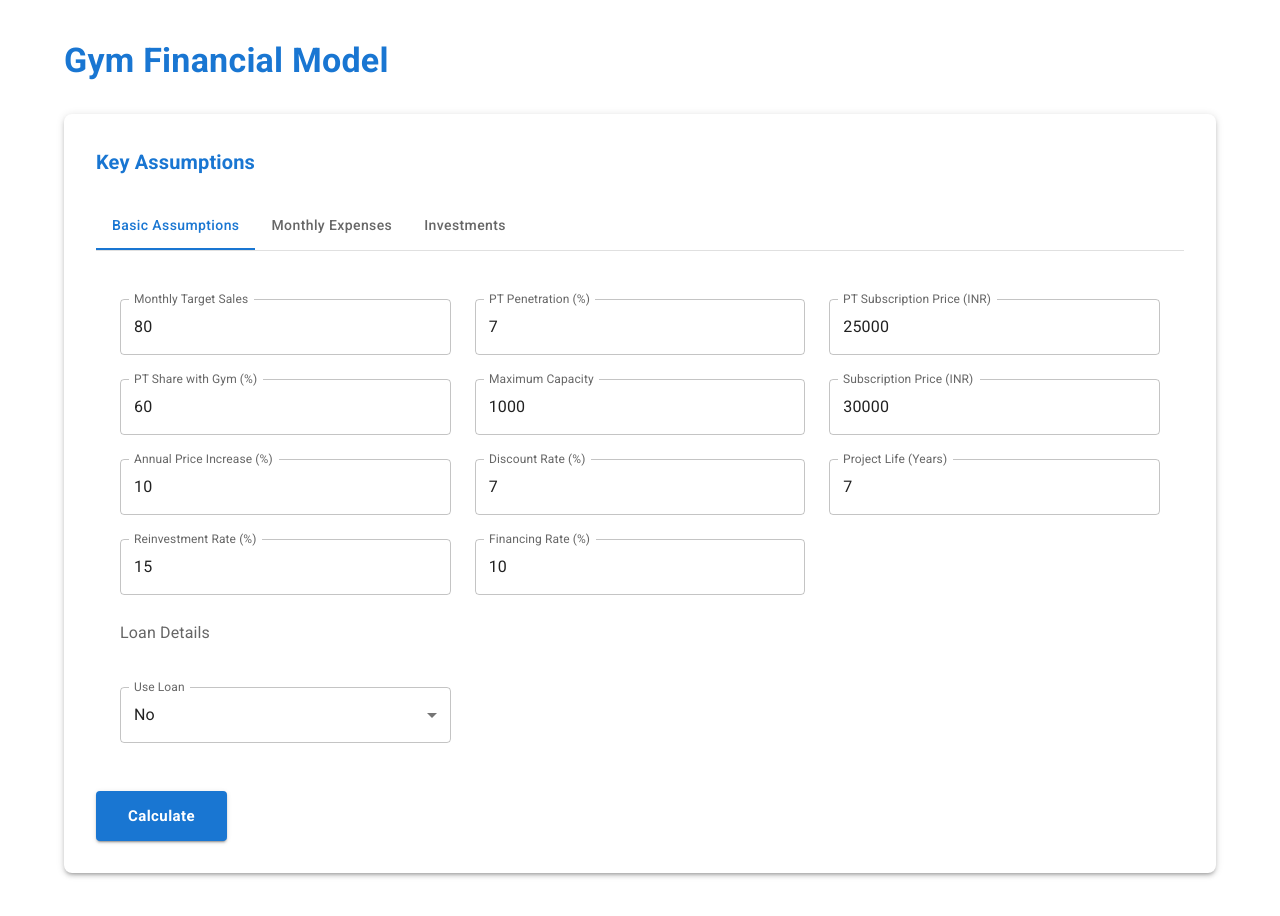
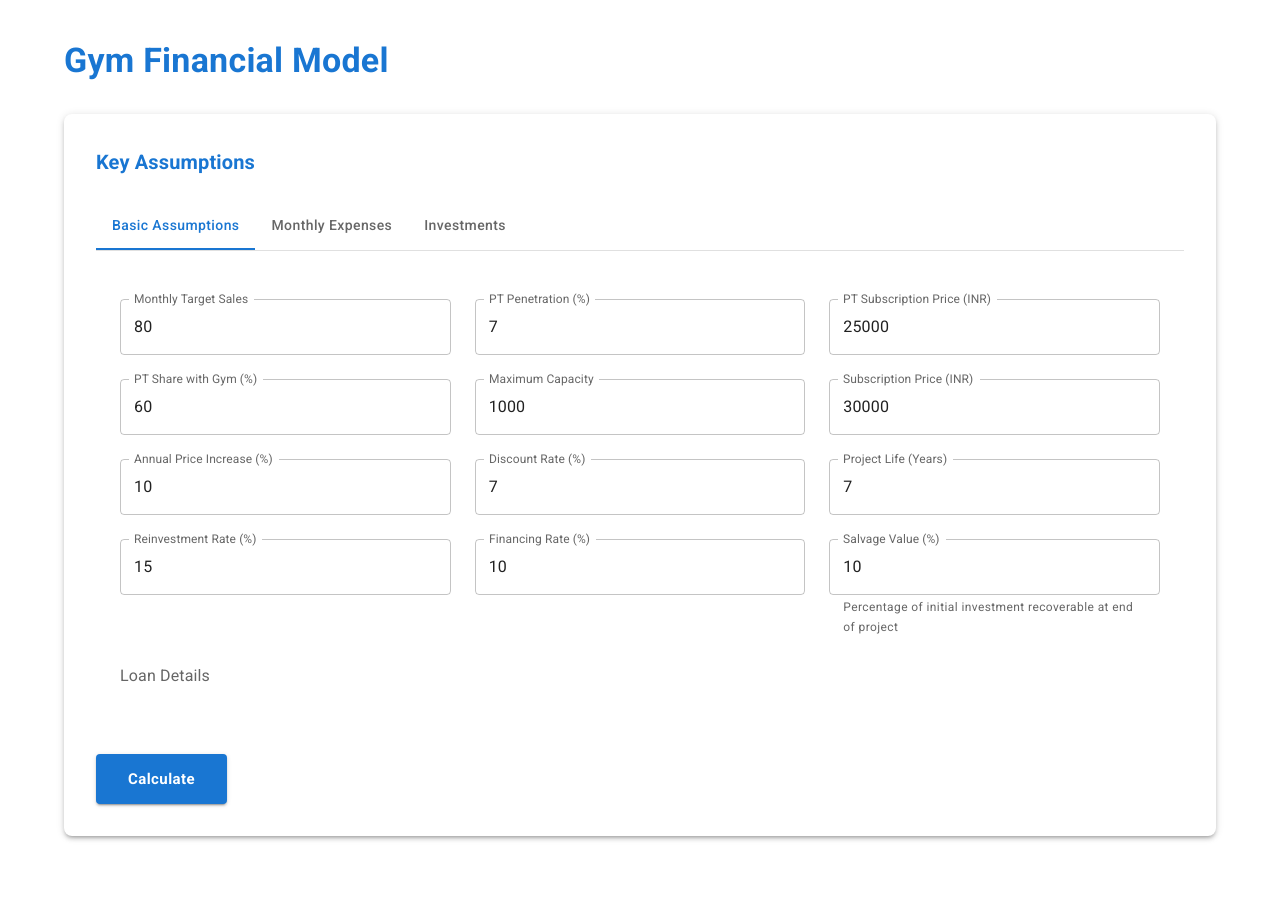
Before and after one commit to Mrfrozenthunder/finance_metrics, a React (Vite) app: page / in a window 1280 px wide. Shown: the top 916 px of the page. Built offline with nearby package versions, Linux system fonts and the light colour scheme.

Commit message:
salvage edit

```diff
--- a/src/App.tsx
+++ b/src/App.tsx
@@ -73,6 +73,7 @@ interface MonthlyData {
   loanInterest: number;
   loanPrincipal: number;
   loanBalance: number;
+  fcfPercentage: number;  // Add this new property
 }
 
 interface Asset {
@@ -161,6 +162,7 @@ const metrics = [
   { label: 'Loan Principal', key: 'loanPrincipal', format: true },
   { label: 'Loan Balance', key: 'loanBalance', format: true },
   { label: 'FCF', key: 'fcf', format: true },
+  { label: 'FCF %', key: 'fcfPercentage', percentage: true },  // Add this new metric
   { label: 'Cumulative FCF', key: 'cumulativeFcf', format: true },
   { label: 'DCF', key: 'dcf', format: true },
   { label: 'Cumulative DCF', key: 'cumulativeDcf', format: true },
@@ -278,7 +280,8 @@ const calculateMonthlyData = (assumptions: Assumptions, expenses: ExpenseItem[],
     emi: 0,
     loanInterest: 0,
     loanPrincipal: 0,
-    loanBalance: 0
+    loanBalance: 0,
+    fcfPercentage: 0
   });
 
   let totalMembers = 0;
@@ -352,6 +355,9 @@ const calculateMonthlyData = (assumptions: Assumptions, expenses: ExpenseItem[],
     const npv = fcf / Math.pow(1 + assumptions.discountRate / 100, t / 12);
     cumulativeNpv += npv;
 
+    // Calculate FCF percentage
+    const fcfPercentage = totalRevenue !== 0 ? (fcf / totalRevenue) * 100 : 0;
+
     data.push({
       month: `${date.getFullYear().toString().slice(-2)}-${String(date.getMonth() + 1).padStart(2, '0')}`,
       year,
@@ -383,7 +389,8 @@ const calculateMonthlyData = (assumptions: Assumptions, expenses: ExpenseItem[],
       dcf,
       cumulativeFcf,
       cumulativeDcf,
-      cumulativeNpv
+      cumulativeNpv,
+      fcfPercentage
     });
   }
 
@@ -719,21 +726,19 @@ function App() {
                   variant="outlined"
                 />
               </Grid>
-              <Grid item xs={12}>
-                <Typography variant="subtitle1" sx={{ mb: 2, color: '#666' }}>Loan Details</Typography>
-              </Grid>
               <Grid item xs={12} sm={6} md={4}>
                 <TextField
                   fullWidth
-                  label="Use Loan"
-                  select
-                  value={assumptions.useLoan.toString()}
-                  onChange={handleInputChange('useLoan')}
+                  label="Salvage Value (%)"
+                  type="number"
+                  value={assumptions.salvageValue}
+                  onChange={handleInputChange('salvageValue')}
                   variant="outlined"
-                >
-                  <MenuItem value="true">Yes</MenuItem>
-                  <MenuItem value="false">No</MenuItem>
-                </TextField>
+                  helperText="Percentage of initial investment recoverable at end of project"
+                />
+              </Grid>
+              <Grid item xs={12}>
+                <Typography variant="subtitle1" sx={{ mb: 2, color: '#666' }}>Loan Details</Typography>
               </Grid>
               {assumptions.useLoan && (
                 <>
```
